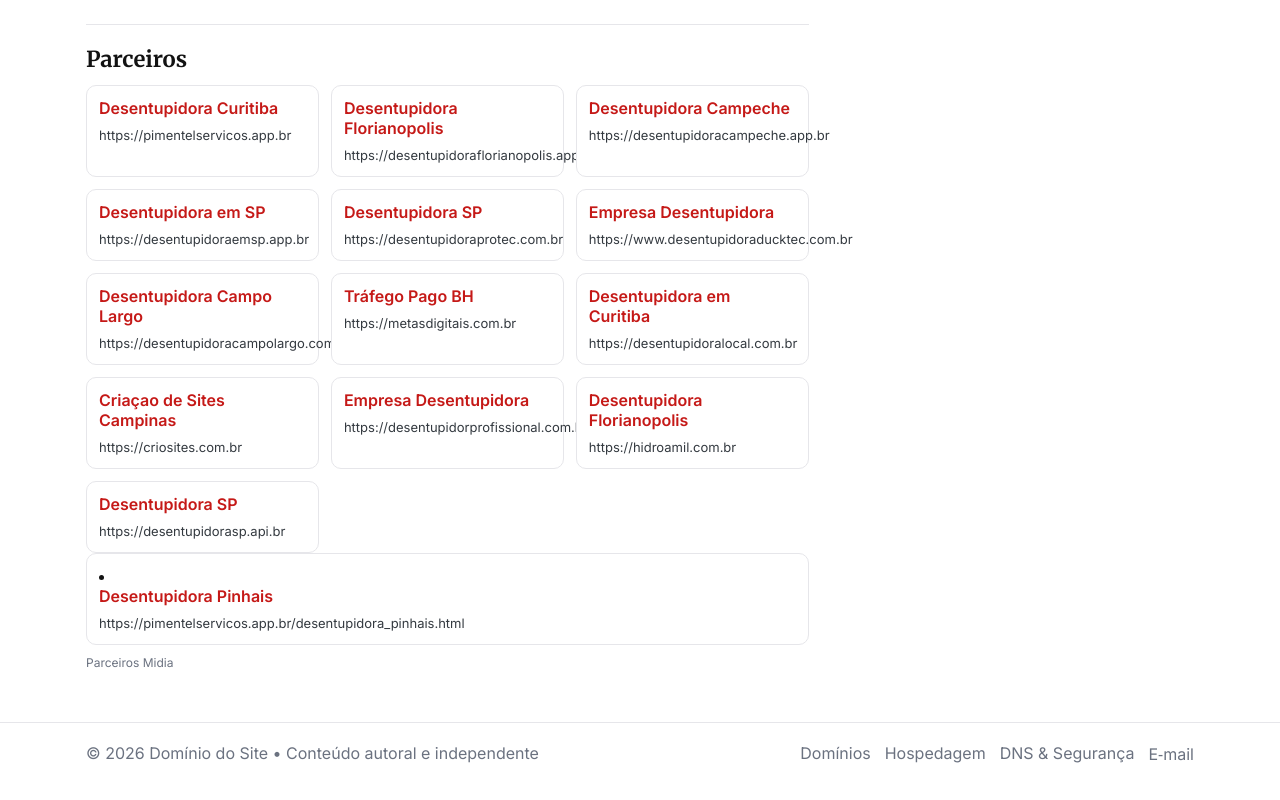
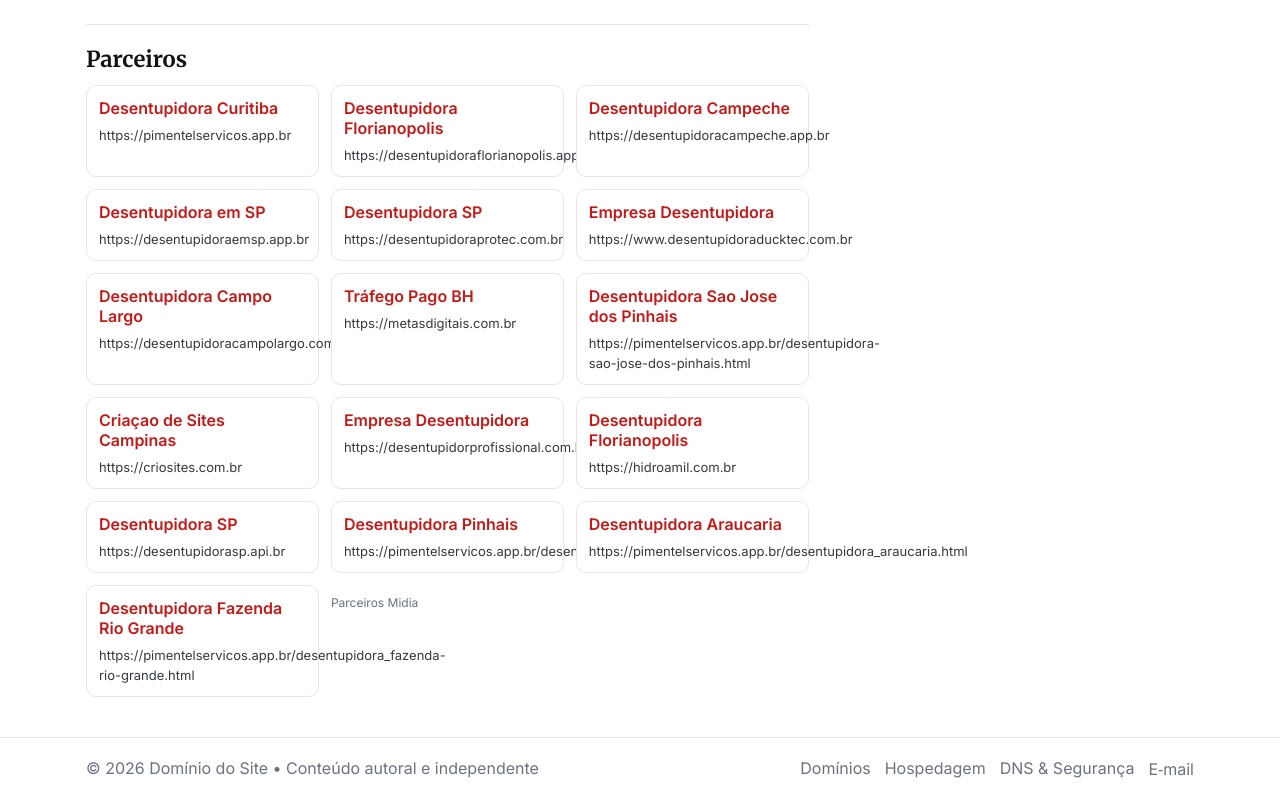
Before and after one commit to Pimentelservicoscuritiba/dominiodosite, a plain HTML site: page index.html in a window 1280 px wide. Shown: the part 762-1562 px from the top of the page. Drawn offline with Linux system fonts and the light colour scheme.

Commit message:
Update index.html

```diff
--- a/index.html
+++ b/index.html
@@ -190,8 +190,8 @@
                 <span class="u">https://metasdigitais.com.br</span>
               </li>
               <li class="partner">
-                <a class="k" href="https://desentupidoralocal.com.br" target="_blank" rel="dofollow">Desentupidora em Curitiba</a>
-                <span class="u">https://desentupidoralocal.com.br</span>
+                <a class="k" href="https://pimentelservicos.app.br/desentupidora-sao-jose-dos-pinhais.html" target="_blank" rel="dofollow">Desentupidora Sao Jose dos Pinhais</a>
+                <span class="u">https://pimentelservicos.app.br/desentupidora-sao-jose-dos-pinhais.html</span>
               </li>
               <li class="partner">
                 <a class="k" href="https://criosites.com.br" target="_blank" rel="dofollow">Criaçao de Sites Campinas</a>
@@ -211,11 +211,20 @@
                 <a class="k" href="https://desentupidorasp.api.br" target="_blank" rel="dofollow">Desentupidora SP</a>
                 <span class="u">https://desentupidorasp.api.br</span>
               </li>
-            </ul>
             </li>
               <li class="partner">
                 <a class="k" href="https://pimentelservicos.app.br/desentupidora_pinhais.html" target="_blank" rel="dofollow">Desentupidora Pinhais</a>
                 <span class="u">https://pimentelservicos.app.br/desentupidora_pinhais.html</span>
+              </li>
+              </li>
+              <li class="partner">
+                <a class="k" href="https://pimentelservicos.app.br/desentupidora_araucaria.html" target="_blank" rel="dofollow">Desentupidora Araucaria</a>
+                <span class="u">https://pimentelservicos.app.br/desentupidora_araucaria.html</span>
+              </li>
+              </li>
+              <li class="partner">
+                <a class="k" href="https://pimentelservicos.app.br/desentupidora_fazenda-rio-grande.html" target="_blank" rel="dofollow">Desentupidora Fazenda Rio Grande</a>
+                <span class="u">https://pimentelservicos.app.br/desentupidora_fazenda-rio-grande.html</span>
               </li>
             <p class="meta" style="margin-top:10px">Parceiros Midia</p>
           </section>
```
